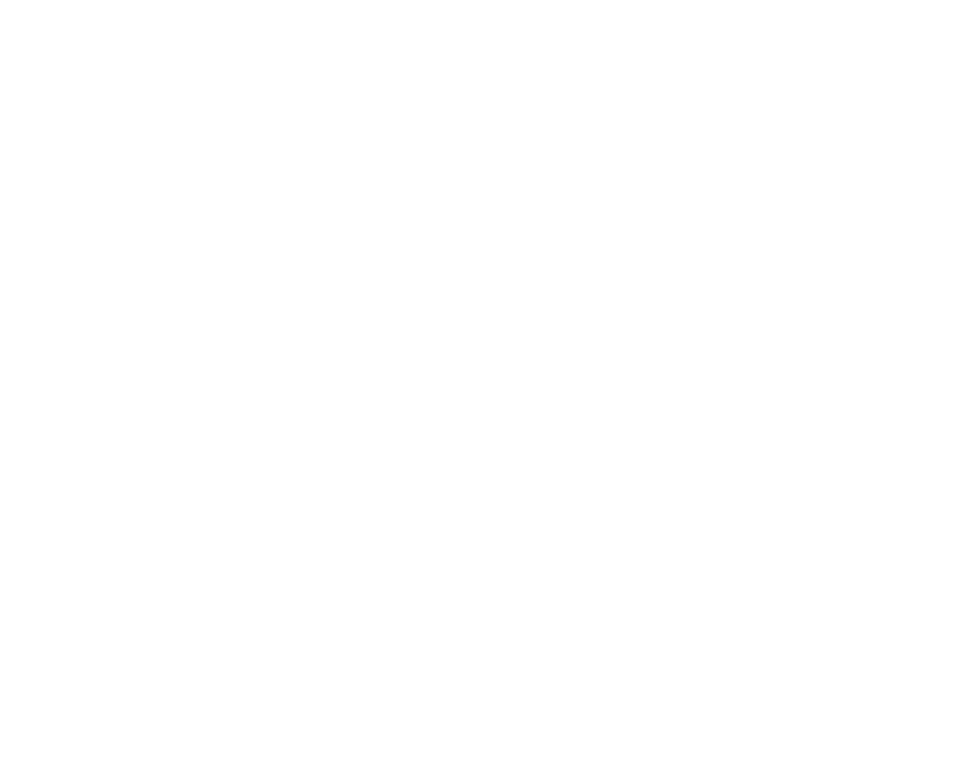
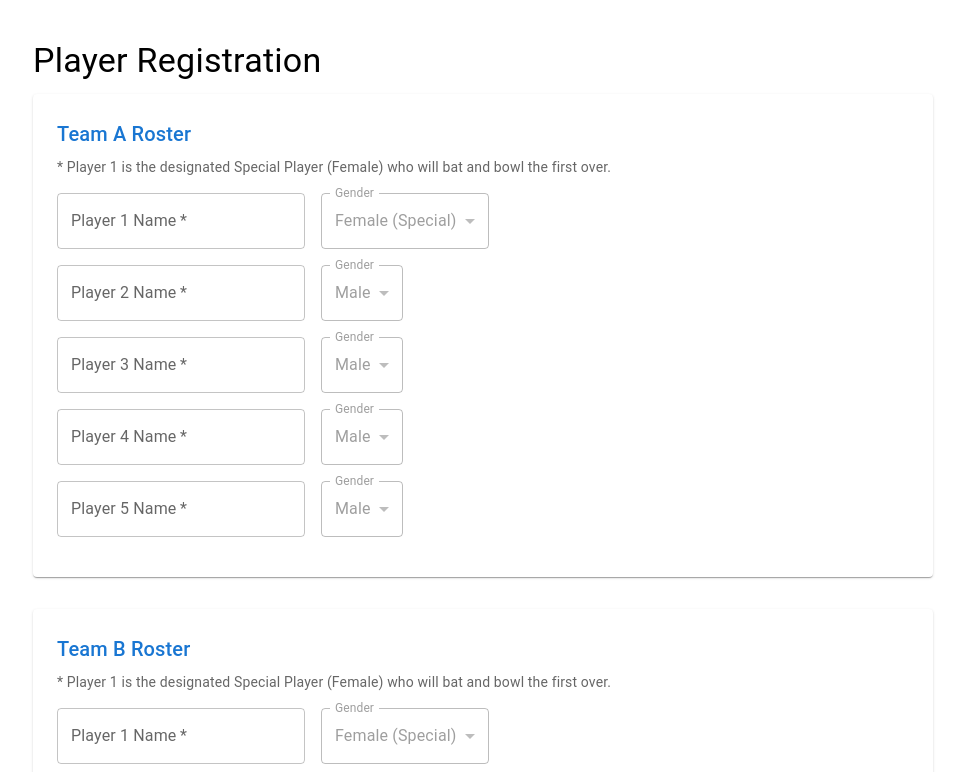
Before and after one commit to divyanshu-kumar123/CricketScorecard, a React (Vite) app in the folder sportathon-scorecard/: page /registration in a window 1280 px wide. Before the commit this address had no page. Shown: the top 772 px of the page, without its empty margins (157-1122 px from the left). Built offline with nearby package versions, Linux system fonts and the light colour scheme.

Commit message:
Completed player registration

```diff
--- a/sportathon-scorecard/src/App.jsx
+++ b/sportathon-scorecard/src/App.jsx
@@ -1,11 +1,13 @@
 import { Routes, Route } from 'react-router-dom';
 import MatchSetup from './pages/MatchSetup';
+import PlayerRegistration from './pages/PlayerRegistration';
 
 function App() {
 
   return (
      <Routes>
       <Route path="/" element={<MatchSetup />} />
+      <Route path="/registration" element={<PlayerRegistration />} />
       <Route path="/toss" element={<div>Toss Component Coming Soon</div>} />
     </Routes>
   )
--- a/sportathon-scorecard/src/features/matchSetup/matchSlice.js
+++ b/sportathon-scorecard/src/features/matchSetup/matchSlice.js
@@ -6,7 +6,8 @@
         date: '',
         totalOver: 4,
         ballsPerOver: 6,
-        playersPerTeam: 5
+        playersPerTeam: 5,
+        specialPlayersPerTeam: 1,
     },
     specificRules: { //especially for female player
         specialPlayerMultiplier: 2,
--- a/sportathon-scorecard/src/pages/MatchSetup.jsx
+++ b/sportathon-scorecard/src/pages/MatchSetup.jsx
@@ -1,27 +1,41 @@
-import React, {useState} from 'react'
-import { useDispatch } from 'react-redux'
-import { useNavigate } from 'react-router-dom';
-import { setMatchDetails, updateTeamA, updateTeamB } from '../features/matchSetup/matchSlice';
-import { Box, Button, TextField, Typography, Paper, Grid } from '@mui/material';
+import React, { useState } from "react";
+import { useDispatch } from "react-redux";
+import { useNavigate } from "react-router-dom";
+import {
+  setMatchDetails,
+  updateTeamA,
+  updateTeamB,
+} from "../features/matchSetup/matchSlice";
+import { Box, Button, TextField, Typography, Paper, Grid } from "@mui/material";
 
 function MatchSetup() {
   const dispatch = useDispatch();
   const navigate = useNavigate();
 
   //local state for forms
-    const [matchName, setMatchName] = useState('Match');
+  const [matchName, setMatchName] = useState("Match");
   const [overs, setOvers] = useState(4);
-    const [teamAName, setTeamAName] = useState('');
-    const [teamBName, setTeamBName] = useState('');
+  const [playersPerTeam, setPlayersPerTeam] = useState(5);
+  const [specialPlayers, setSpecialPlayers] = useState(1);
+  const [teamAName, setTeamAName] = useState("");
+  const [teamBName, setTeamBName] = useState("");
 
   const handleSaveSetup = () => {
     //dispatch the core match details
-        dispatch(setMatchDetails({matchName, totalOver : overs, date : new Date().toISOString() }))
+    dispatch(
+      setMatchDetails({
+        matchName,
+        totalOver: overs,
+        playersPerTeam,
+        specialPlayersPerTeam: specialPlayers,
+        date: new Date().toISOString(),
+      }),
+    );
     //dispatch only team name now. we will dispatch player details later
-        dispatch(updateTeamA({name : teamAName}));
-        dispatch(updateTeamB({name : teamBName}));
-        navigate('/toss');
-    }
+    dispatch(updateTeamA({ name: teamAName }));
+    dispatch(updateTeamB({ name: teamBName }));
+    navigate("/registration");
+  };
 
   return (
    <Box sx={{ padding: 4, maxWidth: 800, margin: '0 auto' }}>
@@ -36,9 +50,14 @@
           <Grid item xs={12} sm={6}>
             <TextField fullWidth type="number" label="Total Overs" value={overs} onChange={(e) => setOvers(Number(e.target.value))} />
           </Grid>
+          <Grid item xs={12} sm={6}>
+            <TextField fullWidth type="number" label="Total Players per Team" value={playersPerTeam} onChange={(e) => setPlayersPerTeam(Number(e.target.value))} />
+          </Grid>
+          <Grid item xs={12} sm={6}>
+            <TextField fullWidth type="number" label="Special Players per Team" value={specialPlayers} onChange={(e) => setSpecialPlayers(Number(e.target.value))} />
+          </Grid>
         </Grid>
       </Paper>
-
 
       <Paper sx={{ padding: 3, marginBottom: 3 }}>
         <Typography variant="h6" gutterBottom>Teams</Typography>
@@ -56,7 +75,7 @@
         Proceed to Player Registration
       </Button>
     </Box>
-  )
+  );
 }
 
-export default MatchSetup
+export default MatchSetup;
--- /dev/null
+++ b/sportathon-scorecard/src/pages/PlayerRegistration.jsx
@@ -0,0 +1,117 @@
+import React, { useState } from 'react'
+import { useDispatch, useSelector } from 'react-redux'
+import { useNavigate } from 'react-router-dom';
+import { v4 as uuidv4 } from 'uuid';
+import { updateTeamA, updateTeamB } from '../features/matchSetup/matchSlice';
+import { Box, Button, TextField, Typography, Paper, Grid, MenuItem, Alert } from '@mui/material';
+
+function PlayerRegistration() {
+    const dispatch = useDispatch();
+    const navigate = useNavigate();
+
+    //pull the team data from store
+    const {matchDetails, teamA, teamB} = useSelector((state)=> state.match);
+    const {playersPerTeam, specialPlayersPerTeam} = matchDetails;
+
+    //dynamically generate roaster based on store
+    const generateInitialRoster = () => {
+        return Array.from({length : playersPerTeam}, (_, index) => {
+            const isSpecial = index < specialPlayersPerTeam;
+
+            return {
+                id : uuidv4(),
+                name : '',
+                gender : isSpecial ? 'Female' : 'Male',
+                isSpecial : isSpecial
+            }
+        })
+    }
+
+    const [rosterA, setRosterA] = useState(generateInitialRoster());
+    const [rosterB, setRosterB] = useState(generateInitialRoster());
+    const [error, setError] = useState('');
+
+    const handlePlayerChange = (team, index, field, value) => {
+    if (team === 'A') {
+      const newRoster = [...rosterA];
+      newRoster[index][field] = value;
+      setRosterA(newRoster);
+    } else {
+      const newRoster = [...rosterB];
+      newRoster[index][field] = value;
+      setRosterB(newRoster);
+    }
+  };
+
+  const handleSaveRegistration = () => {
+    // Basic validation to ensure all names are filled out
+    const isRosterAValid = rosterA.every(p => p.name.trim() !== '');
+    const isRosterBValid = rosterB.every(p => p.name.trim() !== '');
+
+    if (!isRosterAValid || !isRosterBValid) {
+      setError('Please fill out all player names for both teams.');
+      return;
+    }
+
+    // Dispatch the full rosters to Redux
+    dispatch(updateTeamA({ players: rosterA }));
+    dispatch(updateTeamB({ players: rosterB }));
+
+    // Proceed to the Toss
+    navigate('/toss');
+  }
+
+  const renderTeamForm = (teamName, roster, teamKey) => (
+    <Paper sx={{ padding: 3, marginBottom: 4 }}>
+      <Typography variant="h6" gutterBottom color="primary">
+        {teamName || `Team ${teamKey}`} Roster
+      </Typography>
+      <Typography variant="body2" sx={{ marginBottom: 2, color: 'text.secondary' }}>
+        * Player 1 is the designated Special Player (Female) who will bat and bowl the first over.
+      </Typography>
+
+      {roster.map((player, index) => (
+        <Grid container spacing={2} key={player.id} sx={{ marginBottom: 2 }}>
+          <Grid item xs={12} sm={8}>
+            <TextField
+              fullWidth
+              label={`Player ${index + 1} Name`}
+              value={player.name}
+              onChange={(e) => handlePlayerChange(teamKey, index, 'name', e.target.value)}
+              required
+            />
+          </Grid>
+          <Grid item xs={12} sm={4}>
+            <TextField
+              select
+              fullWidth
+              label="Gender"
+              value={player.gender}
+              disabled // Locked to enforce your corporate rules
+            >
+              <MenuItem value="Female">Female (Special)</MenuItem>
+              <MenuItem value="Male">Male</MenuItem>
+            </TextField>
+          </Grid>
+        </Grid>
+      ))}
+    </Paper>
+  );
+
+  return (
+    <Box sx={{ padding: 4, maxWidth: 900, margin: '0 auto' }}>
+      <Typography variant="h4" gutterBottom>Player Registration</Typography>
+
+      {error && <Alert severity="error" sx={{ marginBottom: 3 }}>{error}</Alert>}
+
+      {renderTeamForm(teamA.name, rosterA, 'A')}
+      {renderTeamForm(teamB.name, rosterB, 'B')}
+
+      <Button variant="contained" color="success" size="large" fullWidth onClick={handleSaveRegistration}>
+        Lock In Teams & Proceed to Toss
+      </Button>
+    </Box>
+  )
+}
+
+export default PlayerRegistration
```
Lines whose indentation alone changed are shown as unchanged.
